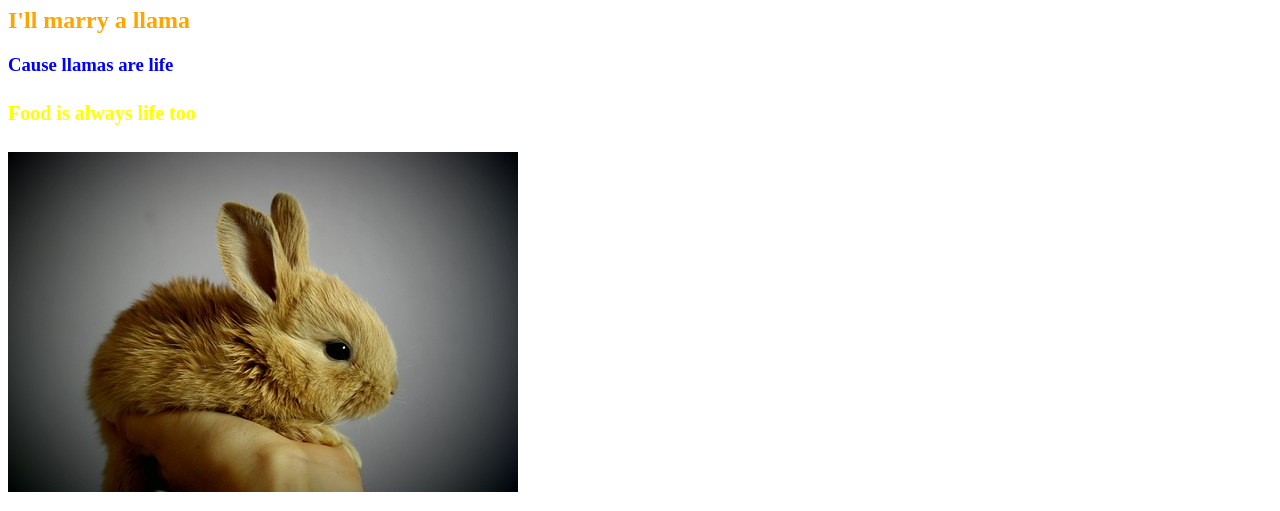
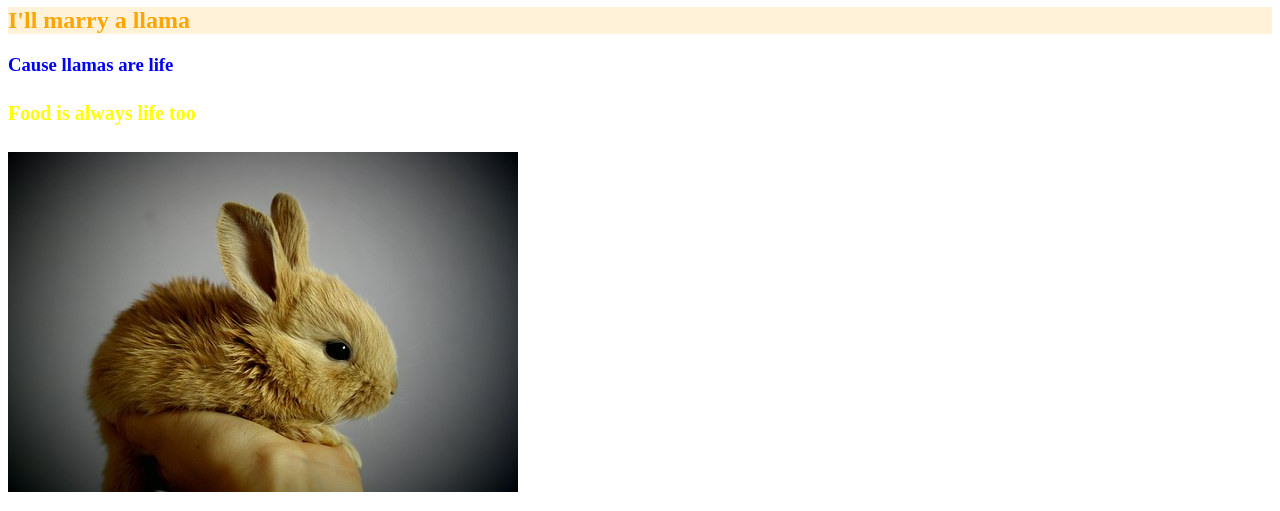
Before and after one commit to juliafalzon14/web_project, a plain HTML site: page first_site/index.html in a window 1280 px wide. Shown: the part 73-584 px from the top of the page. Drawn offline with Linux system fonts and the light colour scheme.

Commit message:
added background colour
creative background to attract more people

```diff
--- a/first_site/css/styles.css
+++ b/first_site/css/styles.css
@@ -10,6 +10,7 @@ h1{
 }
 h2{
   color:orange;
+  background-color: #fff2d8
 }
 h3{
   color:blue;
```
